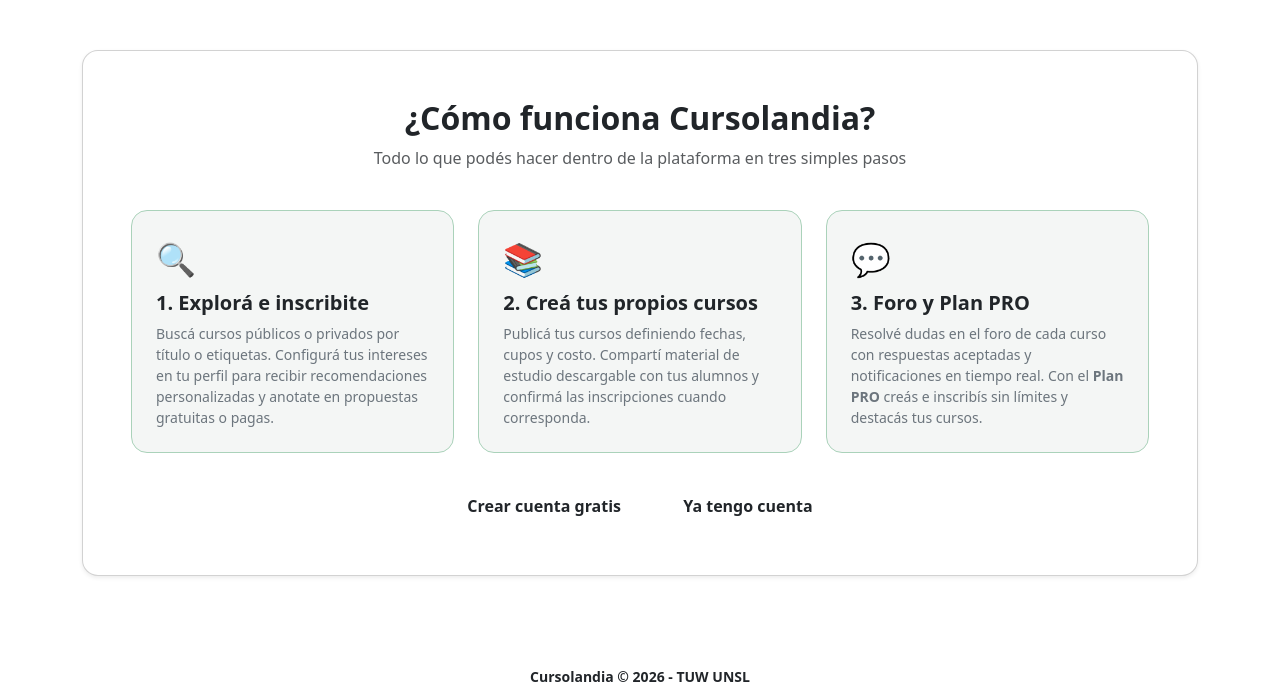
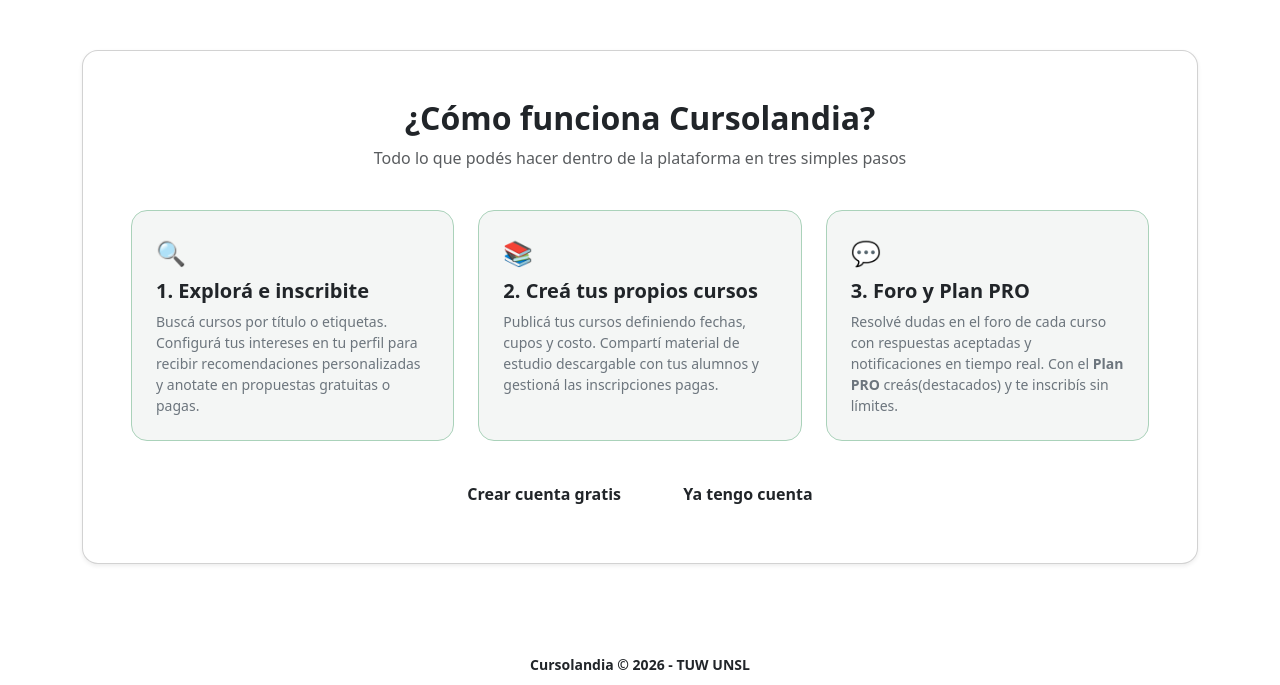
Before and after one commit to Ravennn10/cursolandia, a PHP site: page /home.php in a window 1280 px wide. Shown: the part 750-1435 px from the top of the page. Run offline with PHP 8.4, Linux system fonts and the light colour scheme.

Commit message:
refactor: cambios de estetica en home - detalle - mis cursos

```diff
--- a/app/views/home.php
+++ b/app/views/home.php
@@ -18,8 +18,7 @@
                            placeholder="¿Qué querés aprender hoy? (Ej: PHP, MySQL, Diseño...)">
                 </div>
                 <div class="col-md-3 d-grid">
-                    <button type="submit" class="btn btn-lg fw-bold shadow-sm"
-                            style="background-color: #B9F5D8; color: #052B2A;">
+                    <button type="submit" class="btn btn-lg fw-bold shadow-sm" style="background-color: #B9F5D8; color: #052B2A;">
                         Buscar cursos
                     </button>
                 </div>
@@ -64,30 +63,30 @@
         <div class="row g-4">
             <div class="col-md-4">
                 <div class="h-100 p-4 rounded-4" style="background-color: #F4F6F5; border: 1px solid #AAD2BA;">
-                    <div class="fs-2 mb-2">🔍</div>
+                    <div class="fs-4 mb-2">🔍</div>
                     <h5 class="fw-bold text-evergreen">1. Explorá e inscribite</h5>
                     <p class="text-secondary small mb-0">
-                        Buscá cursos públicos o privados por título o etiquetas. Configurá tus intereses en tu perfil para recibir recomendaciones personalizadas y anotate en propuestas gratuitas o pagas.
+                        Buscá cursos por título o etiquetas. Configurá tus intereses en tu perfil para recibir recomendaciones personalizadas y anotate en propuestas gratuitas o pagas.
                     </p>
                 </div>
             </div>
 
             <div class="col-md-4">
                 <div class="h-100 p-4 rounded-4" style="background-color: #F4F6F5; border: 1px solid #AAD2BA;">
-                    <div class="fs-2 mb-2">📚</div>
+                    <div class="fs-4 mb-2">📚</div>
                     <h5 class="fw-bold text-evergreen">2. Creá tus propios cursos</h5>
                     <p class="text-secondary small mb-0">
-                        Publicá tus cursos definiendo fechas, cupos y costo. Compartí material de estudio descargable con tus alumnos y confirmá las inscripciones cuando corresponda.
+                        Publicá tus cursos definiendo fechas, cupos y costo. Compartí material de estudio descargable con tus alumnos y gestioná las inscripciones pagas.
                     </p>
                 </div>
             </div>
 
             <div class="col-md-4">
                 <div class="h-100 p-4 rounded-4" style="background-color: #F4F6F5; border: 1px solid #AAD2BA;">
-                    <div class="fs-2 mb-2">💬</div>
+                    <div class="fs-4 mb-2">💬</div>
                     <h5 class="fw-bold text-evergreen">3. Foro y Plan PRO</h5>
                     <p class="text-secondary small mb-0">
-                        Resolvé dudas en el foro de cada curso con respuestas aceptadas y notificaciones en tiempo real. Con el <strong>Plan PRO</strong> creás e inscribís sin límites y destacás tus cursos.
+                        Resolvé dudas en el foro de cada curso con respuestas aceptadas y notificaciones en tiempo real. Con el <strong>Plan PRO</strong> creás(destacados) y te inscribís sin límites.
                     </p>
                 </div>
             </div>
```
Also changed, not shown: app/views/cursos/detalle.php (+6 -1 lines), app/views/cursos/mis_cursos.php (+7 -1 lines).
